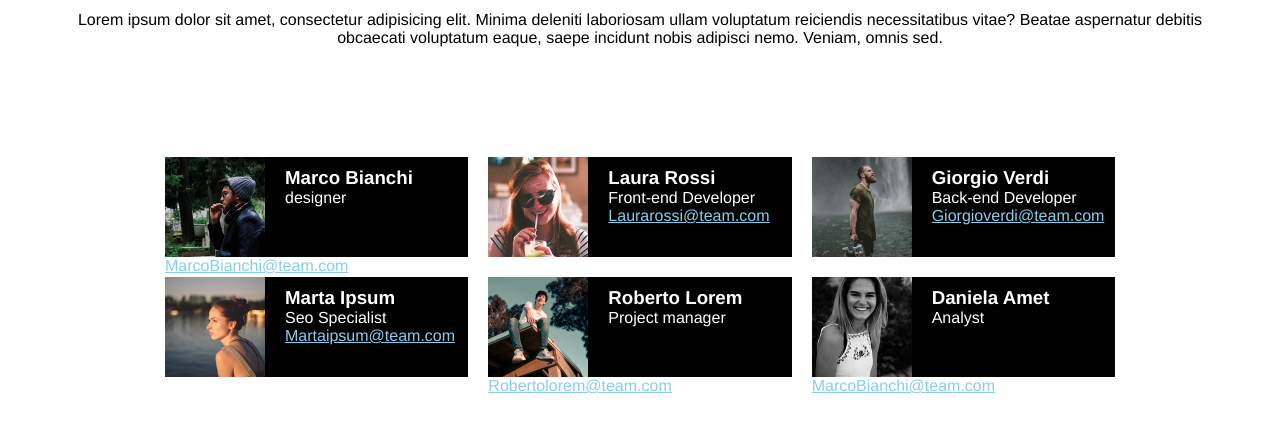
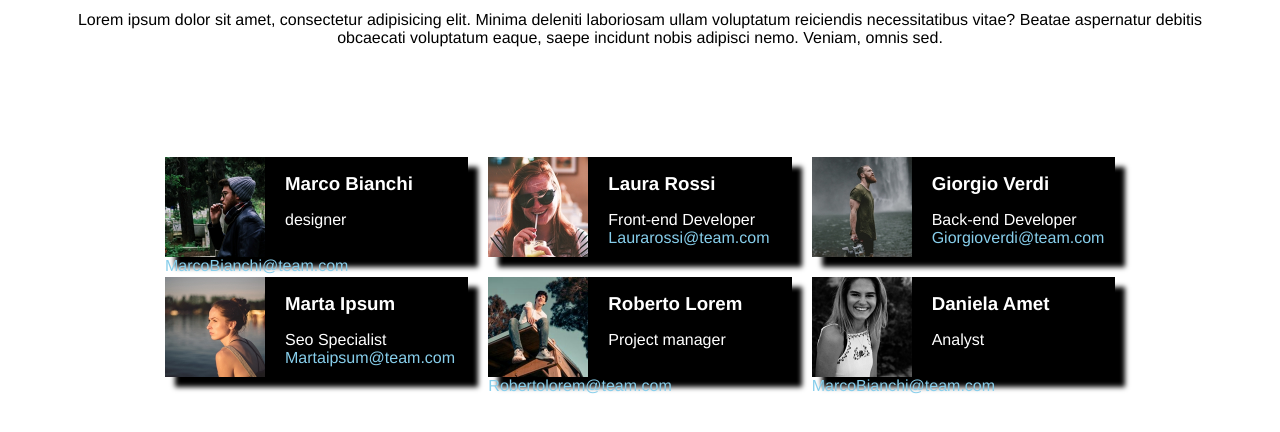
Before and after one commit to AdamBenDev/html-css-float-cards, a plain HTML site: page index.html in a window 1280 px wide. Shown: the part 90-522 px from the top of the page. Drawn offline with Linux system fonts and the light colour scheme.

Commit message:
margin adjustments

```diff
--- a/index.html
+++ b/index.html
@@ -23,55 +23,55 @@
 
         <section>
             <div class="primo clearfix">
-                <div class="marco">
+                <div class="inbox">
                     <img src="./assets/img/male1.png" alt="Marco" class="image">
                     <h3>Marco Bianchi</h3>
                     <span>designer</span>
-                    <br>
+
                     <a href="#">MarcoBianchi@team.com</a>
                 </div>
 
                 <div class="primo clearfix">
-                    <div class="marco">
-                        <img src="./assets/img/female1.png" alt="Marco" class="image">
+                    <div class="inbox">
+                        <img src="./assets/img/female1.png" alt="inbox" class="image">
                         <h3>Laura Rossi</h3>
                         <span>Front-end Developer</span>
-                        <br>
+
                         <a href="#">Laurarossi@team.com</a>
                     </div>
                     <div class="primo clearfix">
-                        <div class="marco">
-                            <img src="./assets/img/male2.png" alt="Marco" class="image">
+                        <div class="inbox">
+                            <img src="./assets/img/male2.png" alt="Giorgio" class="image">
                             <h3>Giorgio Verdi</h3>
                             <span>Back-end Developer</span>
-                            <br>
+
                             <a href="#">Giorgioverdi@team.com</a>
                         </div>
                         <div class="primo clearfix">
-                            <div class="marco">
-                                <img src="./assets/img/female2.png" alt="Marco" class="image">
+                            <div class="inbox">
+                                <img src="./assets/img/female2.png" alt="Marta" class="image">
                                 <h3>Marta Ipsum</h3>
                                 <span>Seo Specialist</span>
-                                <br>
+
                                 <a href="#">Martaipsum@team.com</a>
                             </div>
                             <div class="primo clearfix">
-                                <div class="marco">
-                                    <img src="./assets/img/male3.png" alt="Marco" class="image">
+                                <div class="inbox">
+                                    <img src="./assets/img/male3.png" alt="Roberto" class="image">
                                     <h3>Roberto Lorem</h3>
                                     <span>Project manager</span>
-                                    <br>
+
                                     <a href="#">Robertolorem@team.com</a>
                                 </div>
                                 <div class="primo clearfix">
-                                    <div class="marco">
-                                        <img src="./assets/img/female3.png" alt="Marco" class="image">
+                                    <div class="inbox">
+                                        <img src="./assets/img/female3.png" alt="Daniela" class="image">
                                         <h3>Daniela Amet</h3>
                                         <span>Analyst</span>
-                                        <br>
+
                                         <a href="#">MarcoBianchi@team.com</a>
                                     </div>
-            </div>
+                                </div>
         </section>
     </div>
 </body>
--- a/style.css
+++ b/style.css
@@ -12,6 +12,7 @@
 
 a{
     color: skyblue;
+    text-decoration: none;
 }
 
 body{
@@ -39,6 +40,8 @@ section{
 
 h3{
 display: block;
+margin-bottom: 1rem;
+margin-top: 1rem;
 }
 /*SELECTIONS*/
 
@@ -48,20 +51,18 @@ display: block;
     clear: both;
 }
 
-.marco {
+.inbox {
     background-color: black;
     width: calc(100% / 3 - 20px);
     height: 100px;
     margin: 10px;
     float: left;
     color: white;
+    box-shadow: 10px 10px 5px black;
     }
 
-.marco img{
+.inbox img{
     float: left;
     height: 100px;
     margin-right: 20px;
 }
-h3{
-    margin-top: 10px;
-}
```
